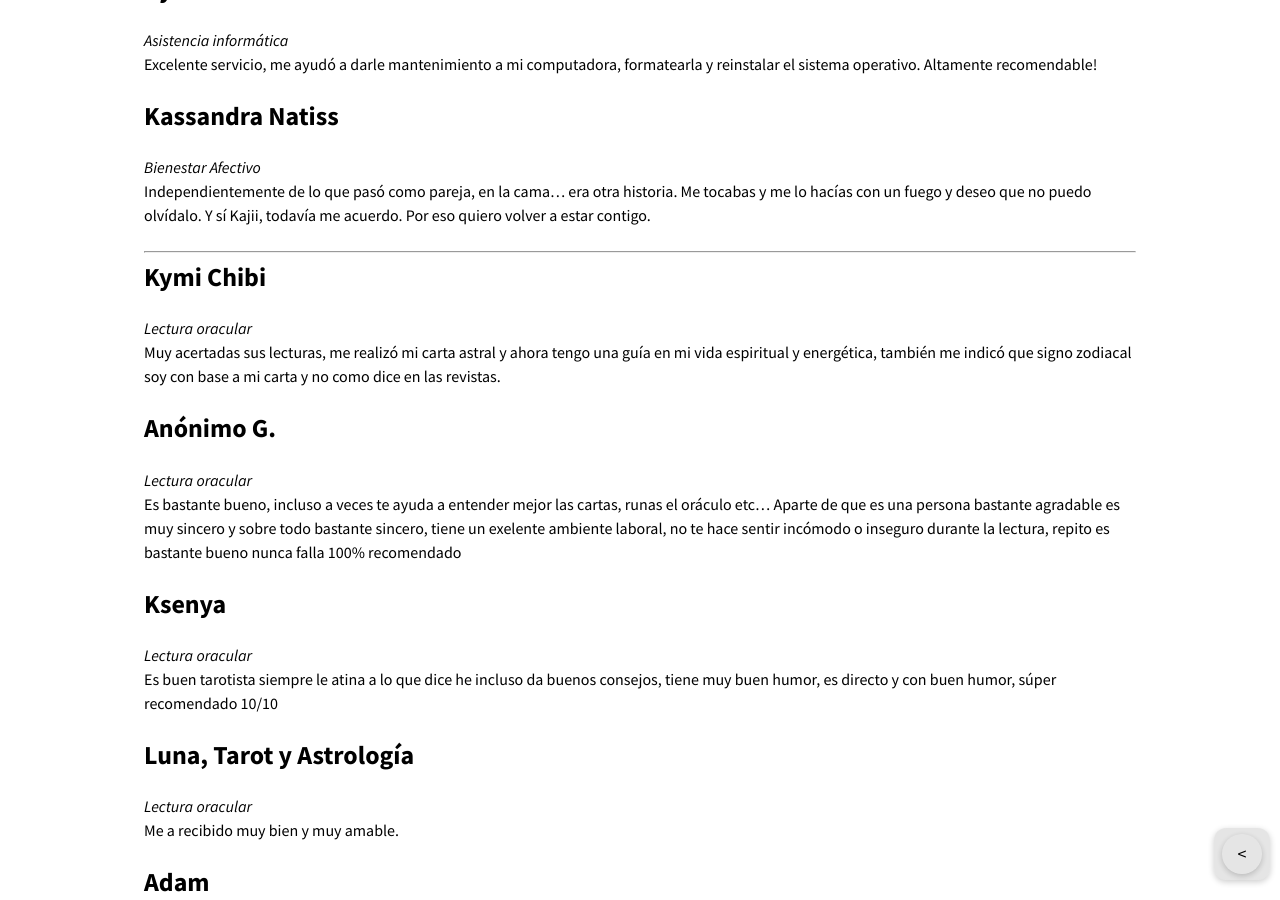
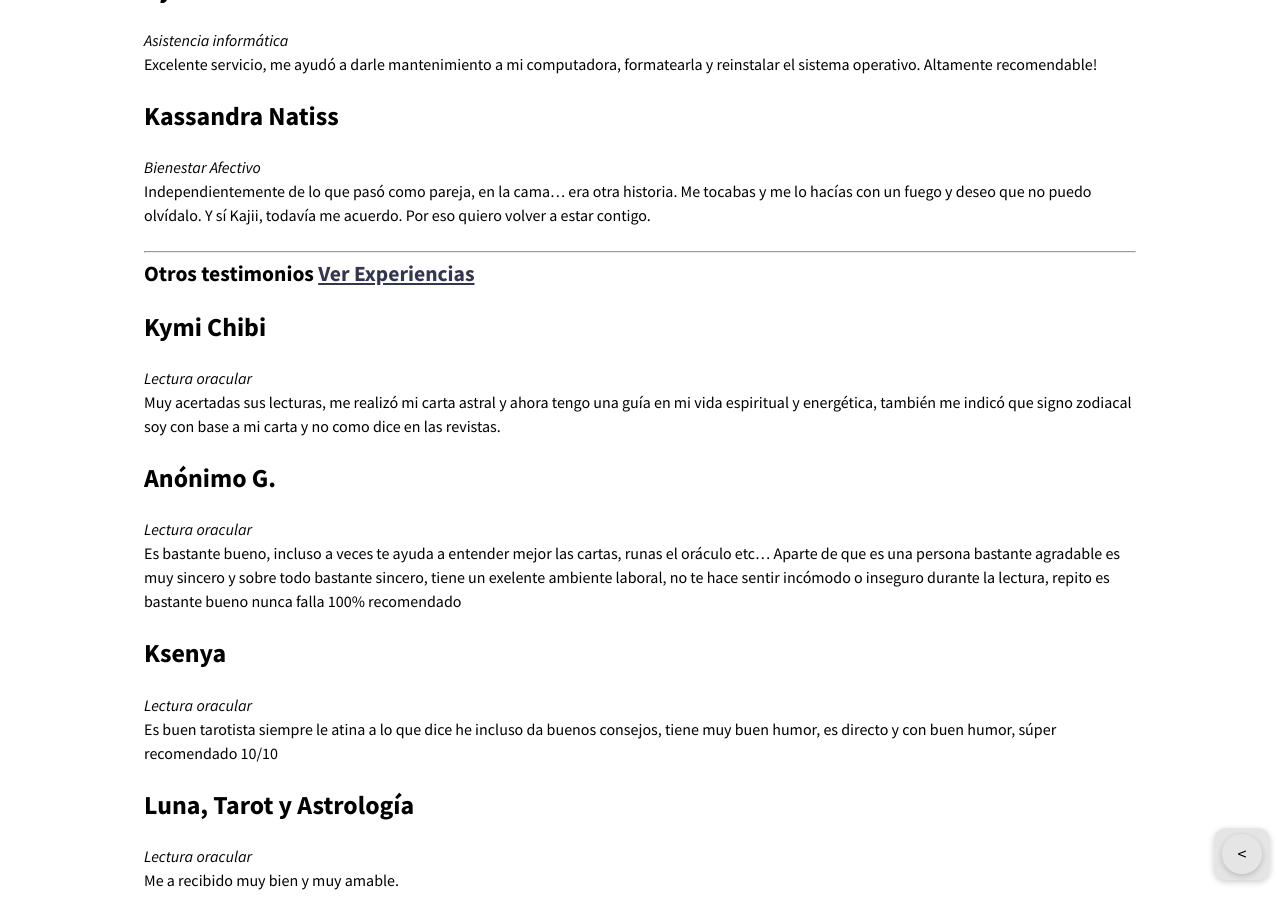
Before and after one commit to KajiiNarumi/iasuarezv, a Jekyll site: the page built from testimonios.md, in a window 1280 px wide and 900 px high, scrolled down 1424 px. Built offline with Jekyll 4.4.1, drawn with Linux system fonts in a browser that asks for light colours; nearby versions of some CDN libraries.

Commit message:
Update testimonios.md

```diff
--- a/testimonios.md
+++ b/testimonios.md
@@ -109,6 +109,8 @@ Excelente servicio, me ayudó a darle mantenimiento a mi computadora, formatearl
 Independientemente de lo que pasó como pareja, en la cama… era otra historia. Me tocabas y me lo hacías con un fuego y deseo que no puedo olvídalo. Y sí Kajii, todavía me acuerdo. Por eso quiero volver a estar contigo.
 
 ---
+#### Otros testimonios [Ver Experiencias](https://iasuarezv.com/experiencias/)
+
 
 ### **Kymi Chibi**
 *Lectura oracular*
```
